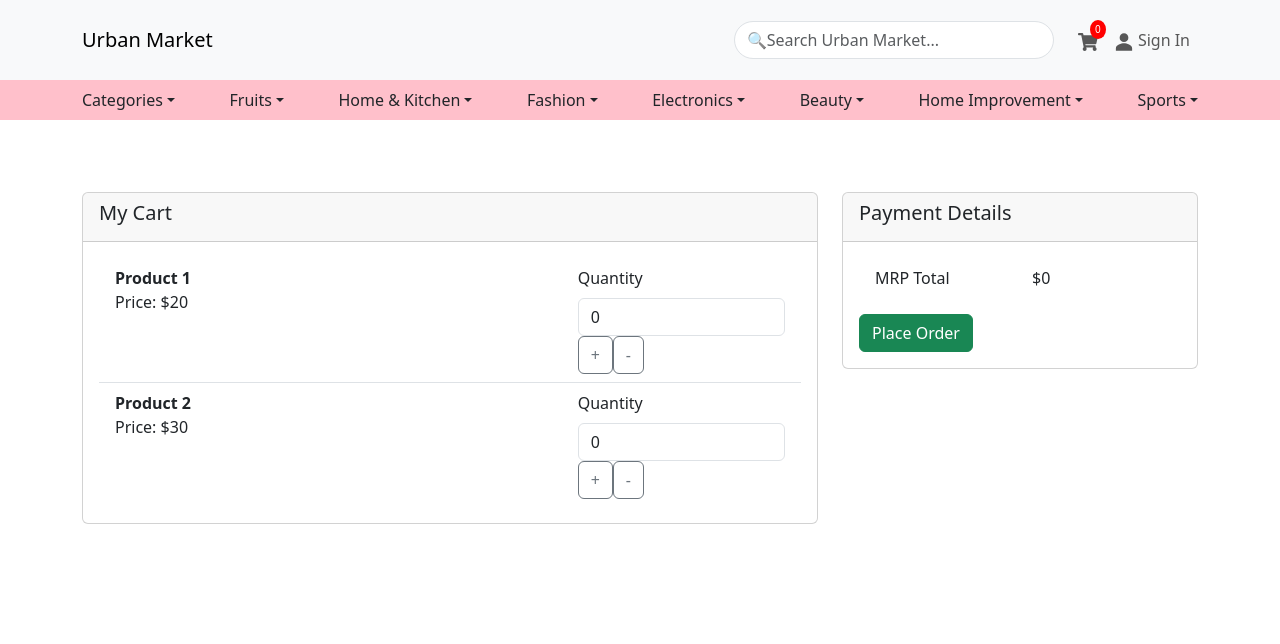
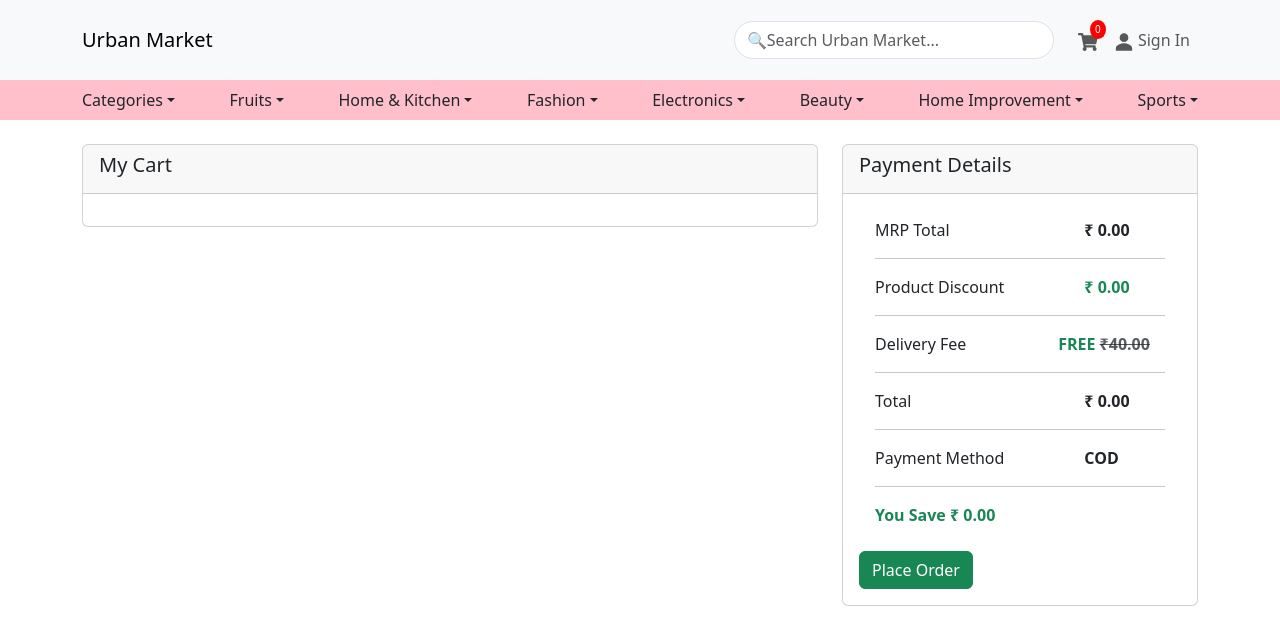
Before and after one commit to Suraj-Sangale/urban-market, a React (Create React App) app: page /checkout in a window 1280 px wide. Shown: the top 644 px of the page. Built offline with nearby package versions, Linux system fonts and the light colour scheme.

Commit message:
checout and cart functionality

```diff
--- /dev/null
+++ b/src/components/Data/GenericAction.js
@@ -0,0 +1,39 @@
+const areObjectsEqual = (obj1, obj2) =>
+    Object.keys(obj1).every((key) => obj2.hasOwnProperty(key) && obj1[key] === obj2[key]);
+
+export const combineArrObject = (inputArray) => {
+
+    const resultArray = [];
+
+    inputArray.forEach((currentObj) => {
+        const existingObj = resultArray.find((obj) => areObjectsEqual(obj, currentObj));
+
+        if (existingObj) {
+            Object.assign(existingObj, currentObj);
+        } else {
+            resultArray.push({ ...currentObj });
+        }
+    });
+
+    return resultArray;
+};
+
+export const findArrObject = (inputArray) => {
+    const counts = {};
+    const result = inputArray.map(item => {
+        const key = `${item.id}-${item.name}`;
+        counts[key] = (counts[key] || 0) + 1;
+
+        // Check if the item is repeated
+        if (counts[key] > 1) {
+            // Add a "due" property to the card
+            item.due = counts[key];
+        }
+
+        return item;
+    });
+
+    return result;
+}
+
+// console.log(result);
--- a/src/components/molecules/AllProductCard.js
+++ b/src/components/molecules/AllProductCard.js
@@ -14,7 +14,7 @@ const AllProductCard = (props) => {
     };
     const onClickDecrement = (product) => {
         setCartQuantity(cartQuantity - 1);
-        dispatch({ type: 'REMOVE_FROM_CART', payload: product });
+        dispatch({ type: 'REMOVE_FROM_CART', payload: { productId: product.id} });
     };
 
     return (
--- a/src/components/pages/CheckoutPage.js
+++ b/src/components/pages/CheckoutPage.js
@@ -1,40 +1,72 @@
 import React, { useState } from 'react';
-import { Container, Row, Col, Card, Button, ListGroup, Form } from 'react-bootstrap';
+import { Container, Row, Col, Card, Button, ListGroup, Form, Image } from 'react-bootstrap';
+import { useDispatch, useSelector } from 'react-redux';
+import RoundedButton from '../molecules/RoundedButton';
+import { combineArrObject, findArrObject } from '../Data/GenericAction';
 
 const CheckoutPage = () => {
-    const cartItems = [
-        { id: 1, name: 'Product 1', price: 20, quantity: 2 },
-        { id: 2, name: 'Product 2', price: 30, quantity: 1 },
-    ];
+    const dispatch = useDispatch();
+    const { cartItems } = useSelector(state => state.cart);
 
-    const [quantity, setQuantity] = useState({});
+    // const uniqueCartItems = combineArrObject(cartItems);
+    console.log('cartItems', cartItems);
+    const uniqueCartItems = cartItems;
+    // console.log('uniqueCartItems',uniqueCartItems);
 
-    const handleIncrement = (productId) => {
-        setQuantity((prevQuantity) => ({
-            ...prevQuantity,
-            [productId]: (prevQuantity[productId] || 0) + 1,
-        }));
-    };
 
-    const handleDecrement = (productId) => {
-        setQuantity((prevQuantity) => ({
-            ...prevQuantity,
-            [productId]: Math.max((prevQuantity[productId] || 0) - 1, 0),
-        }));
-    };
+    const [cartQuantity, setCartQuantity] = useState(1);
+
 
     const calculateTotal = () => {
         let totalPrice = 0;
 
-        cartItems.forEach((item) => {
-            totalPrice += (item.price * (quantity[item.id] || 0));
-        });
+        // cartItems.forEach((item) => {
+        //     totalPrice += (item.price * (quantity[item.id] || 0));
+        // });
 
         return totalPrice;
     };
+    const savedMoney = () => {
+        let totalsavedMoney = 0;
+
+        uniqueCartItems.forEach((item) => {
+            totalsavedMoney += ((item.originalPrice - item.price)) * item.quantity;
+        });
+
+        return totalsavedMoney;
+    };
+    const totalOfProduct = () => {
+        let total = 0;
+        uniqueCartItems.forEach((item) => {
+            total += (item.price * item.quantity);
+        });
+        return total;
+    };
+    const totalOfProductMRP = () => {
+        let total = 0;
+        uniqueCartItems.forEach((item) => {
+            total += (item.originalPrice * item.quantity);
+        });
+        return total;
+    };
+    const onClickAddToCart = (product) => {
+
+        setCartQuantity(cartQuantity + 1);
+        dispatch({ type: 'ADD_TO_CART', payload: product });
+
+    };
+
+    const onClickDecrement = (product) => {
+        setCartQuantity(cartQuantity - 1)
+        dispatch({ type: 'REMOVE_FROM_CART', payload: { productId: product.id } });
+
+    };
+    const onClickIncrement = (product) => {
+        dispatch({ type: 'REMOVE_FROM_CART', payload: product });
+    };
 
     return (
-        <Container style={{ marginTop: '12rem' }}>
+        <Container style={{ marginTop: '9rem' }}>
             <Row>
                 <Col md={8}>
                     <Card>
@@ -43,37 +75,31 @@ const CheckoutPage = () => {
                         </Card.Header>
                         <Card.Body>
                             <ListGroup variant="flush">
-                                {cartItems.map((item) => (
+                                {uniqueCartItems.map((item) =>
+                                // console.log('item',item)
+                                (
                                     <ListGroup.Item key={item.id}>
                                         <Row>
-                                            <Col md={8}>
-                                                <strong>{item.name}</strong>
-                                                <p>Price: ${item.price}</p>
+                                            <Col md={4}>
+                                                <Image style={{ border: 'none' }} src={item.imageUrl} alt={item.name} thumbnail />
                                             </Col>
-                                            <Col md={4}>
-                                                <Form>
-                                                    <Form.Group controlId={`quantity_${item.id}`}>
-                                                        <Form.Label>Quantity</Form.Label>
-                                                        <Form.Control
-                                                            type="number"
-                                                            value={quantity[item.id] || 0}
-                                                            onChange={() => { }}
-                                                        />
-                                                    </Form.Group>
-                                                </Form>
-                                                <Button
-                                                    variant="outline-secondary"
-                                                    className="mr-2"
-                                                    onClick={() => handleIncrement(item.id)}
-                                                >
-                                                    +
-                                                </Button>
-                                                <Button
-                                                    variant="outline-secondary"
-                                                    onClick={() => handleDecrement(item.id)}
-                                                >
-                                                    -
-                                                </Button>
+                                            <Col md={5}>
+                                                <strong className=' APName '>{item.name}</strong>
+                                                <div >
+                                                    <span className='APPrice '>₹{(item.price * item.quantity).toFixed(2)}</span>
+                                                    <span className='APoriginalPrice'>₹{item.originalPrice}</span> <br />
+                                                    <span className='APDiscount'> You save ₹ {((item.originalPrice - item.price) * item.quantity).toFixed(2)}</span>
+                                                </div>
+                                            </Col>
+                                            <Col md={3}>
+                                                <div className='COTotalCard' >
+                                                    {/* <span className='COTotal'>₹{totalOfProduct().toFixed(2)}</span> */}
+                                                    <div className="d-flex justify-content-between">
+                                                        <RoundedButton onClick={() => onClickDecrement(item)}>-</RoundedButton>
+                                                        <span className="m-2 ">{cartQuantity}</span>
+                                                        <RoundedButton onClick={() => onClickAddToCart(item)}>+</RoundedButton>
+                                                    </div>
+                                                </div>
                                             </Col>
                                         </Row>
                                     </ListGroup.Item>
@@ -92,8 +118,33 @@ const CheckoutPage = () => {
                             <ListGroup variant="flush">
                                 <ListGroup.Item>
                                     <Row>
-                                        <Col>MRP Total</Col>
-                                        <Col>${calculateTotal()}</Col>
+                                        <Col md={8}>MRP Total</Col>
+                                        <Col md={4} className='fw-bolder'>₹ {totalOfProductMRP().toFixed(2)}</Col>
+                                    </Row>
+                                    <hr />
+                                    <Row>
+                                        <Col md={8} >Product Discount</Col>
+                                        <Col md={4} className='fw-bolder text-success'>₹ {savedMoney().toFixed(2)}</Col>
+                                    </Row>
+                                    <hr />
+                                    <Row>
+                                        <Col md={7}>Delivery Fee</Col>
+                                        <Col md={5} className='fw-bolder'> <span className=' text-success '> FREE </span><span className='text-muted text-decoration-line-through' > ₹40.00</span> </Col>
+                                    </Row>
+                                    <hr />
+                                    <Row>
+                                        <Col md={8}>Total</Col>
+                                        <Col md={4} className='fw-bolder'>₹ {totalOfProduct().toFixed(2)}</Col>
+                                    </Row>
+                                    <hr />
+                                    <Row>
+                                        <Col md={8}>Payment Method</Col>
+                                        <Col md={4} className='fw-bolder'> COD</Col>
+                                    </Row>
+                                    <hr />
+                                    <Row>
+                                        <Col md={5}></Col>
+                                        <Col md={7} className='fw-bolder text-success ' style={{ marginRight: '1rem' }}> You Save ₹ {savedMoney().toFixed(2)}</Col>
                                     </Row>
                                 </ListGroup.Item>
                             </ListGroup>
--- a/src/components/pages/UmNavBar.js
+++ b/src/components/pages/UmNavBar.js
@@ -17,7 +17,7 @@ const UmNavBar = () => {
   const navigate = useNavigate()
 
   const { cartItems } = cartState;
-  let quantity = cartItems.length
+  let quantity = [...new Set(cartItems)].length
   const handleSearch = (e) => {
     e.preventDefault();
     const searchTerm = e.target.elements.searchTerm.value;
--- a/src/redux/cartReducer.js
+++ b/src/redux/cartReducer.js
@@ -1,30 +1,60 @@
 const initialState = {
   cartItems: [],
+  totalItems: 0,
 };
 
 const cartReducer = (state = initialState, action) => {
+  console.log(action);
   switch (action.type) {
     case 'ADD_TO_CART':
+      const newItem = action.payload;
+      const existingItem = state.cartItems.find(item => item.id === newItem.id);
+
+      if (existingItem) {
+        return {
+          ...state,
+          cartItems: state.cartItems.map(item =>
+            item.id === newItem.id ? { ...item, quantity: item.quantity + 1 } : item
+          ),
+          totalItems: state.totalItems + 1,
+        };
+      } else {
+        return {
+          ...state,
+          cartItems: [...state.cartItems, { ...newItem, quantity: 1 }],
+          totalItems: state.totalItems + 1,
+        };
+      }
+
+    case 'REMOVE_FROM_CART':
+      const { productId } = action.payload;
+      const updatedCartItems = state.cartItems.filter(item => item.id !== productId);
+      const removedItem = state.cartItems.find(item => item.id === productId);
+
       return {
         ...state,
-        cartItems: [...state.cartItems, action.payload],
+        cartItems: updatedCartItems,
+        totalItems: state.totalItems - (removedItem ? removedItem.quantity : 0),
       };
-    case 'REMOVE_FROM_CART':
-      const { id } = action.payload;
-      const indexToRemove = state.cartItems.findIndex((item) => item.id === id);
 
-      if (indexToRemove !== -1) {
-        const updatedCartItems = [
-          ...state.cartItems.slice(0, indexToRemove),
-          ...state.cartItems.slice(indexToRemove + 1),
-        ];
+      case 'UPDATE_QUANTITY':
+        const { productId: updateProductId, quantity: updateQuantity } = action.payload;
 
-        return {
-          ...state,
-          cartItems: updatedCartItems,
-        };
-      }
-      break;
+        const updatedItem = state.cartItems.find(item => item.id === updateProductId);
+
+        if (updatedItem) {
+          return {
+            ...state,
+            cartItems: state.cartItems.map(item =>
+              item.id === updateProductId ? { ...item, quantity: updateQuantity } : item
+            ),
+            totalItems: state.totalItems + (updateQuantity - (updatedItem.quantity || 0)),
+          };
+        } else {
+          return state;
+        }
+
+
     default:
       return state;
   }
```
Also changed, not shown: src/components/Data/Data.js (+29 -29 lines), src/components/global.css (+12 -0 lines), src/components/molecules/ProductCard.js (+19 -14 lines), src/components/molecules/CartProductCard.js (added).
